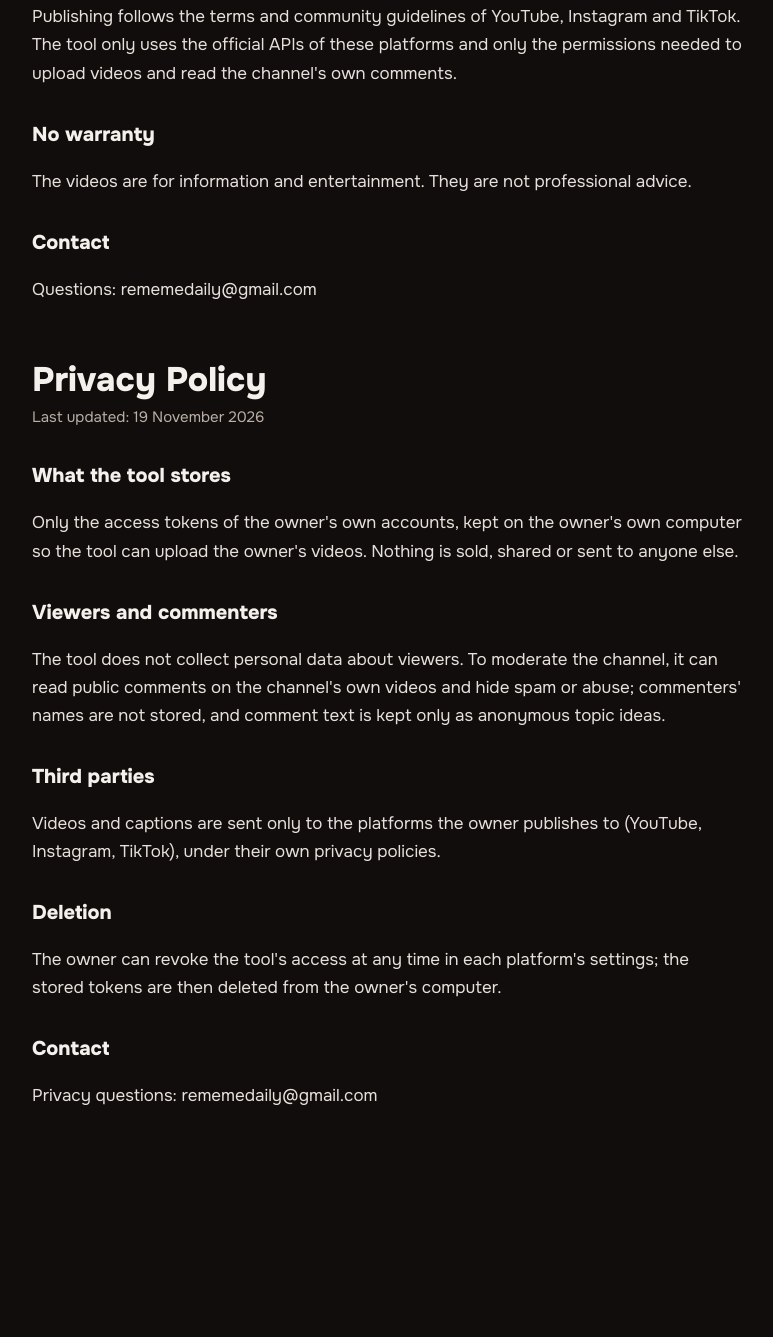
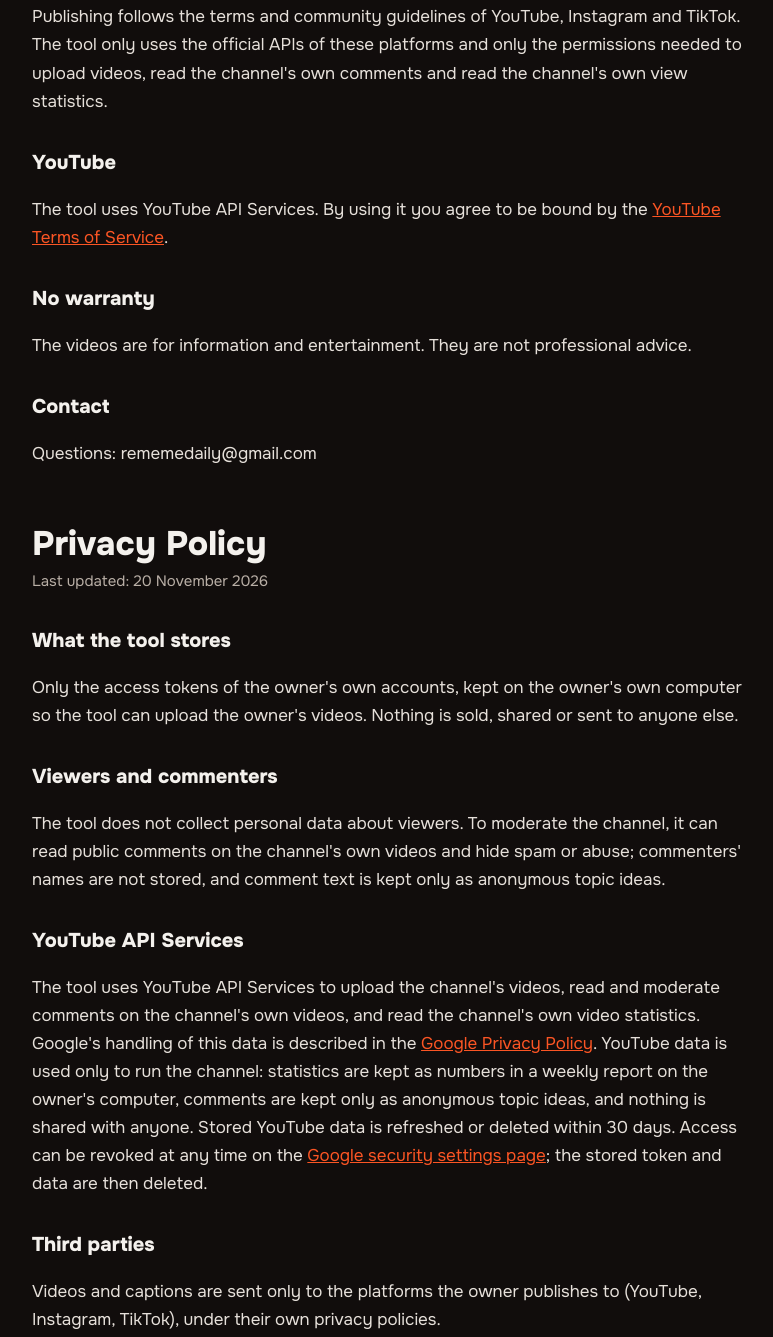
Before and after one commit to Borsch-AI/borsch-ai.github.io, a plain HTML site: page index.html in a window 1280 px wide. Shown: the part 791-2128 px from the top of the page, without its empty margins (252-1025 px from the left). Before the commit the page ends 2014 px from the top, so only its background shows below. Drawn offline with Linux system fonts and the light colour scheme.

Commit message:
Terms and privacy: YouTube API Services disclosures
Co-Authored-By: Claude Opus 5.5 <noreply@anthropic.com>

```diff
--- a/index.html
+++ b/index.html
@@ -29,7 +29,7 @@
 
   <section id="terms">
     <h1>Terms of Service</h1>
-    <p class="updated">Last updated: 19 November 2026</p>
+    <p class="updated">Last updated: 20 November 2026</p>
     <p>Borsch AI is a channel of short animated videos about artificial intelligence. The "Borsch AI publisher" is a
       private tool used only by the channel's owner to upload the channel's own videos to the owner's own accounts on
       YouTube, Instagram and TikTok. It is not offered to the public and has no other users.</p>
@@ -41,8 +41,11 @@
       AI-generated where a platform asks for it. Facts in the videos come from public sources named in each post.</p>
     <h2>Platforms</h2>
     <p>Publishing follows the terms and community guidelines of YouTube, Instagram and TikTok. The tool only uses the
-      official APIs of these platforms and only the permissions needed to upload videos and read the channel's own
-      comments.</p>
+      official APIs of these platforms and only the permissions needed to upload videos, read the channel's own
+      comments and read the channel's own view statistics.</p>
+    <h2>YouTube</h2>
+    <p>The tool uses YouTube API Services. By using it you agree to be bound by the
+      <a href="https://www.youtube.com/t/terms">YouTube Terms of Service</a>.</p>
     <h2>No warranty</h2>
     <p>The videos are for information and entertainment. They are not professional advice.</p>
     <h2>Contact</h2>
@@ -51,7 +54,7 @@
 
   <section id="privacy">
     <h1>Privacy Policy</h1>
-    <p class="updated">Last updated: 19 November 2026</p>
+    <p class="updated">Last updated: 20 November 2026</p>
     <h2>What the tool stores</h2>
     <p>Only the access tokens of the owner's own accounts, kept on the owner's own computer so the tool can upload the
       owner's videos. Nothing is sold, shared or sent to anyone else.</p>
@@ -59,6 +62,15 @@
     <p>The tool does not collect personal data about viewers. To moderate the channel, it can read public comments on
       the channel's own videos and hide spam or abuse; commenters' names are not stored, and comment text is kept only
       as anonymous topic ideas.</p>
+    <h2>YouTube API Services</h2>
+    <p>The tool uses YouTube API Services to upload the channel's videos, read and moderate comments on the channel's
+      own videos, and read the channel's own video statistics. Google's handling of this data is described in the
+      <a href="https://policies.google.com/privacy">Google Privacy Policy</a>. YouTube data is used only to run the
+      channel: statistics are kept as numbers in a weekly report on the owner's computer, comments are kept only as
+      anonymous topic ideas, and nothing is shared with anyone. Stored YouTube data is refreshed or deleted within 30
+      days. Access can be revoked at any time on the
+      <a href="https://security.google.com/settings/security/permissions">Google security settings page</a>; the
+      stored token and data are then deleted.</p>
     <h2>Third parties</h2>
     <p>Videos and captions are sent only to the platforms the owner publishes to (YouTube, Instagram, TikTok), under
       their own privacy policies.</p>
```
